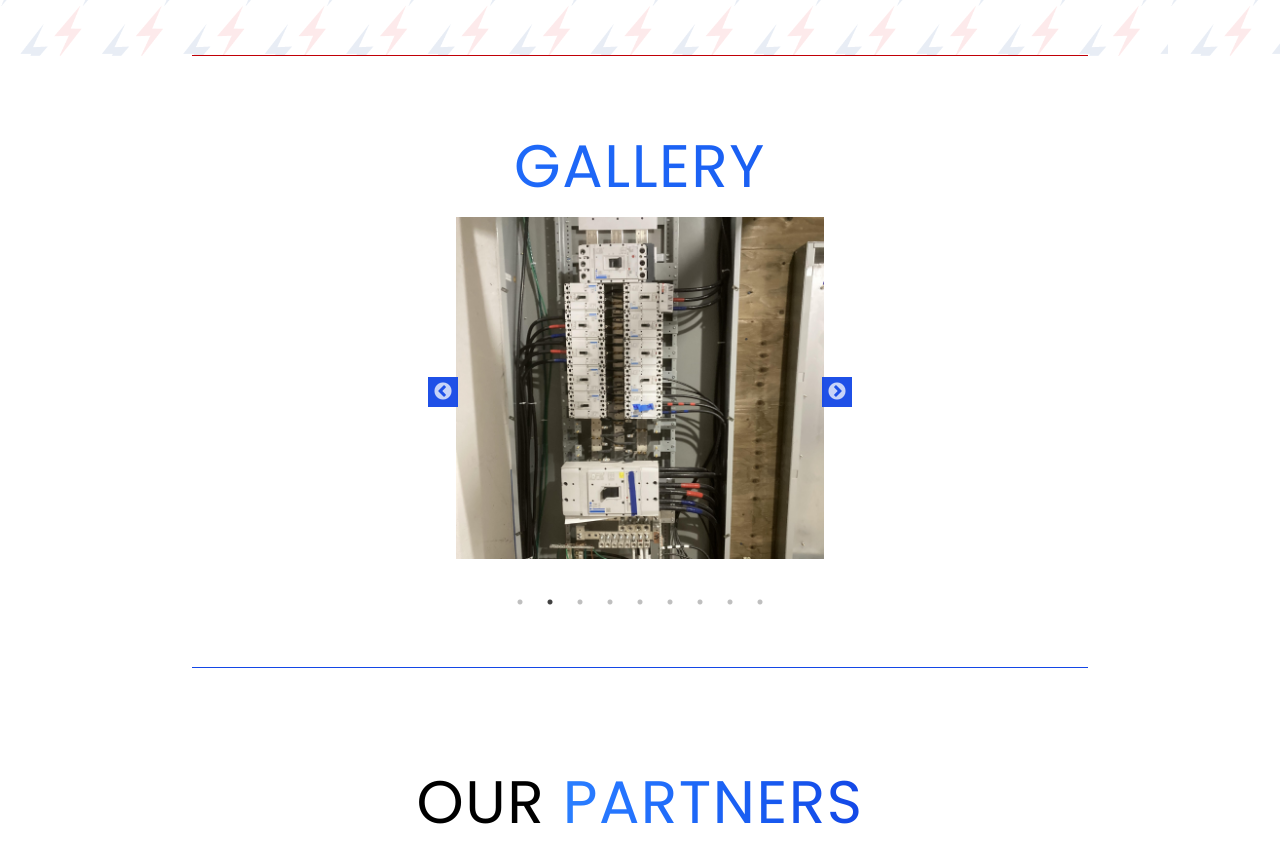
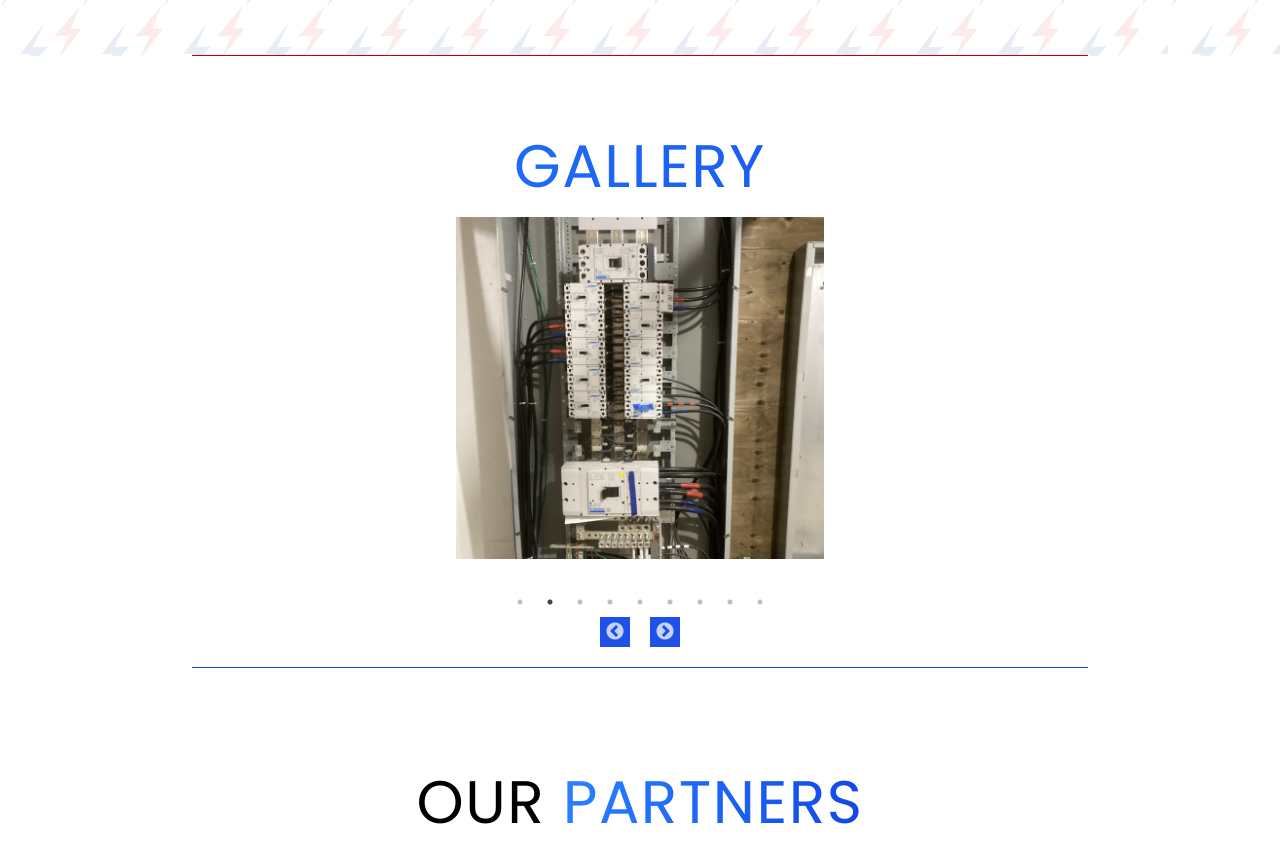
Before and after one commit to vtonu/meterelectric, a React (Vite) app: page / in a window 1280 px wide. Shown: the part 1020-1864 px from the top of the page. Built offline with nearby package versions, Linux system fonts and the light colour scheme; what tailwindcss-motion would draw is missing.

Commit message:
fixed paddings & arrows under gallery (v3.2.6)

```diff
--- a/src/components/FeatureSection.jsx
+++ b/src/components/FeatureSection.jsx
@@ -49,7 +49,7 @@ const FeatureSection = () => {
       <br></br>
 
       {/* Main Content */}
-      <div className="relative z-20  max-w-screen-xl mx-auto px-2">
+      <div className="relative z-20 max-w-screen-xl mx-auto">
         {/* Expand/Collapse Button */}
         <div className="flex justify-center ">
           <button
@@ -69,7 +69,7 @@ const FeatureSection = () => {
         {/* Expandable Services Section */}
         <div
           className={`motion-preset-focus motion-preset-blur-down transition-max-height duration-400 ease-in-out overflow-hidden ${
-            isExpanded ? "max-h-screen" : "max-h-0"
+            isExpanded ? "max-h-screen px-2" : "max-h-0 "
           }`}
         >
           <div
--- a/src/components/Projects.jsx
+++ b/src/components/Projects.jsx
@@ -12,15 +12,50 @@ import project7_panel from "../assets/projects/project7_panel.jpg";
 import project9_generac from "../assets/projects/project9_generac.jpg";
 import project10_carcharger from "../assets/projects/project10_carcharger.jpg";
 
+// Custom Next Arrow Component
 const NextArrow = (props) => {
-  const { className, onClick, style } = props;
+  // Removed style prop usage to avoid conflicts with default slick styles
+  const { className, onClick } = props;
   return (
     <div
-      className={`${className} opacity-95 motion-preset-fade  motion-preset-blur-down`}
+      className={`${className} opacity-95`} // Keep base slick classes if needed
       onClick={onClick}
       style={{
-        ...style,
-        right: "-20px",
+        // Override default absolute positioning
+        position: "absolute",
+        bottom: "-60px", // Position below the slider/dots. Adjust this value as needed.
+        left: "50%", // Start positioning from the horizontal center of the container.
+        transform: "translateX(10px)", // Shift right from the center by 10px (adjust gap as needed).
+        zIndex: 1, // Ensure arrows are above other elements if necessary.
+        width: "30px",
+        height: "30px",
+        display: "flex",
+        alignItems: "center",
+        justifyContent: "center",
+        lineHeight: "30px",
+        backgroundColor: "#1447e6", // Arrow background color.
+        // Reset potentially conflicting default styles
+        top: "auto",
+        right: "auto",
+      }}
+    ></div>
+  );
+};
+
+// Custom Previous Arrow Component
+const PrevArrow = (props) => {
+  // Removed style prop usage
+  const { className, onClick } = props;
+  return (
+    <div
+      className={`${className} opacity-95`}
+      onClick={onClick}
+      style={{
+        position: "absolute",
+        bottom: "-60px", // Match the NextArrow's bottom position.
+        left: "50%", // Start positioning from the horizontal center.
+        // Shift left from the center: 100% of its own width plus a 10px gap. Adjust gap as needed.
+        transform: "translateX(calc(-100% - 10px))",
         zIndex: 1,
         width: "30px",
         height: "30px",
@@ -28,48 +63,31 @@ const NextArrow = (props) => {
         alignItems: "center",
         justifyContent: "center",
         lineHeight: "30px",
-        backgroundColor: "#1447e6",
-      }}
-    ></div>
-  );
-};
-
-const PrevArrow = (props) => {
-  const { className, onClick, style } = props;
-  return (
-    <div
-      className={`${className} opacity-95 motion-preset-fade  motion-preset-blur-down`}
-      onClick={onClick}
-      style={{
-        ...style,
-        left: "-20px",
-        zIndex: 1,
-        width: "30px",
-        height: "30px",
-        display: "flex",
-        alignItems: "center",
-        justifyContent: "center",
-        lineHeight: "30px",
-        backgroundColor: "#1447e6",
+        backgroundColor: "#1447e6", // Arrow background color.
+        // Reset potentially conflicting default styles
+        top: "auto",
+        right: "auto", // Explicitly reset right positioning
       }}
     ></div>
   );
 };
 
 const Projects = () => {
+  // Settings for the react-slick carousel
   const settings = {
-    dots: true,
-    infinite: true,
-    speed: 500,
-    slidesToShow: 1,
-    slidesToScroll: 1,
-    arrows: true,
-    autoplay: true,
-    autoplaySpeed: 5000,
-    nextArrow: <NextArrow />,
-    prevArrow: <PrevArrow />,
+    dots: true, // Show pagination dots
+    infinite: true, // Loop slides
+    speed: 500, // Transition speed in ms
+    slidesToShow: 1, // Number of slides to show at once
+    slidesToScroll: 1, // Number of slides to scroll at once
+    arrows: true, // Show next/prev arrows
+    autoplay: true, // Enable automatic sliding
+    autoplaySpeed: 5000, // Delay between slides in ms
+    nextArrow: <NextArrow />, // Use custom next arrow component
+    prevArrow: <PrevArrow />, // Use custom prev arrow component
   };
 
+  // Array of image objects for the slider
   const images = [
     { src: project1_yellow, alt: "Project 1" },
     { src: project2_redbluewires, alt: "Project 2" },
@@ -83,21 +101,27 @@ const Projects = () => {
   ];
 
   return (
-    <div className="mt-20 ">
+    // Main container for the gallery section
+    // Added 'relative' positioning context for the absolute positioned arrows
+    <div className="mt-20 relative">
       <h2 className="mt-8 text-5xl tracking-wide text-center lg:text-6xl text-transparent bg-gradient-to-r from-blue-500 to-blue-700 bg-clip-text">
         GALLERY
       </h2>
 
+      {/* Slider component container */}
+      {/* 'w-sm' might need adjustment based on desired slider width and Tailwind config */}
+      {/* 'mx-auto' centers the slider */}
       <Slider {...settings} className="w-sm mx-auto ">
+        {/* Map through the images array to create slides */}
         {images.map((image, index) => (
           <div
-            key={index}
-            className="focus:outline-none motion-preset-fade motion-preset-blur-down"
+            key={index} // Unique key for each slide
+            className="focus:outline-none motion-preset-fade motion-preset-blur-down" // Styling for the slide container
           >
             <img
-              src={image.src}
-              alt={image.alt}
-              className="object-contain w-full p-2 h-96"
+              src={image.src} // Image source
+              alt={image.alt} // Image alt text
+              className="object-contain w-full p-2 h-96" // Image styling: contain within bounds, full width, padding, fixed height
             />
           </div>
         ))}
```
Also changed, not shown: 1 other file (tests, documents, lock files or other folders).
